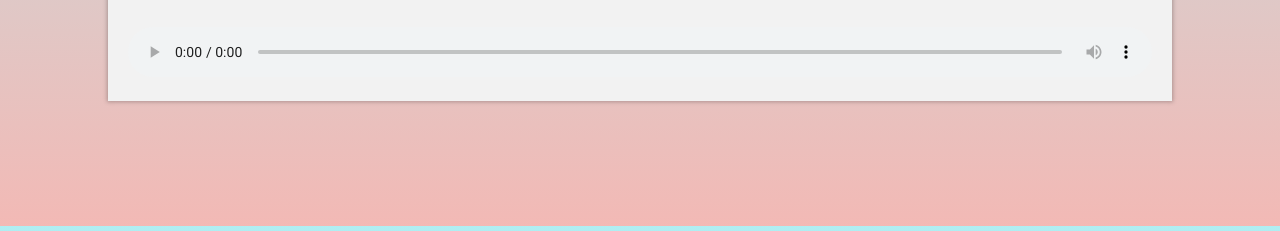
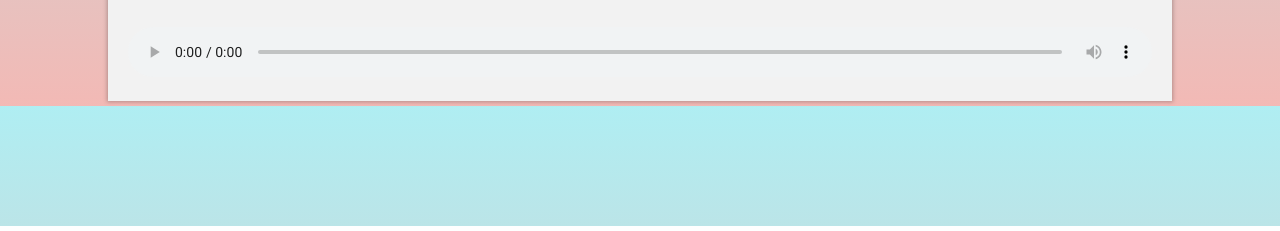
Before and after one commit to NatanBarbosa/personal-songs-album, a plain HTML site: page music_pages/music2.html in a window 1280 px wide. Shown: the part 574-805 px from the top of the page. Drawn offline with Linux system fonts and the light colour scheme.

Commit message:
background linear gradient fixed

```diff
--- a/estilos/musica.css
+++ b/estilos/musica.css
@@ -1,11 +1,3 @@
-html, body{
-    height: 100%;
-}
-
-body{
-    margin: 0;
-}
-
 .row-container{
     display: flex;
     flex-direction: row;
```
